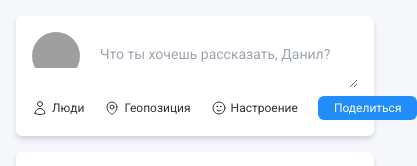
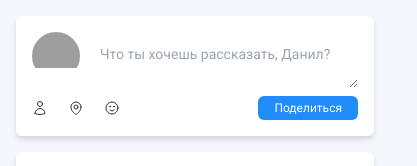
Before and after one commit to MikeSaburov/social-app-1, a Next.js app: page / in a window 390 px wide. Shown: the top 166 px of the page, 417 px wide, since content can reach past the window. Built offline with nearby package versions, Linux system fonts and the light colour scheme; grey boxes are pictures that could not be loaded; what tailwindcss-animated would draw is missing.

Commit message:
refactor(PostFormCard): адаптировал иконки
На маленьких экранах текст скрывается, остаются только иконки

```diff
--- a/components/PostFormCard.js
+++ b/components/PostFormCard.js
@@ -32,7 +32,7 @@ export const PostFormCard = () => {
                 d="M15.75 6a3.75 3.75 0 1 1-7.5 0 3.75 3.75 0 0 1 7.5 0ZM4.501 20.118a7.5 7.5 0 0 1 14.998 0A17.933 17.933 0 0 1 12 21.75c-2.676 0-5.216-.584-7.499-1.632Z"
               />
             </svg>
-            Люди
+            <span className="hidden md:block"> Люди</span>
           </button>
         </div>
         <div>
@@ -56,7 +56,7 @@ export const PostFormCard = () => {
                 d="M19.5 10.5c0 7.142-7.5 11.25-7.5 11.25S4.5 17.642 4.5 10.5a7.5 7.5 0 1 1 15 0Z"
               />
             </svg>
-            Геопозиция
+            <span className="hidden md:block"> Геопозиция</span>
           </button>
         </div>
         <div>
@@ -75,7 +75,7 @@ export const PostFormCard = () => {
                 d="M15.182 15.182a4.5 4.5 0 0 1-6.364 0M21 12a9 9 0 1 1-18 0 9 9 0 0 1 18 0ZM9.75 9.75c0 .414-.168.75-.375.75S9 10.164 9 9.75 9.168 9 9.375 9s.375.336.375.75Zm-.375 0h.008v.015h-.008V9.75Zm5.625 0c0 .414-.168.75-.375.75s-.375-.336-.375-.75.168-.75.375-.75.375.336.375.75Zm-.375 0h.008v.015h-.008V9.75Z"
               />
             </svg>
-            Настроение
+            <span className="hidden md:block"> Настроение</span>
           </button>
         </div>
         <div className="grow text-right">
```
